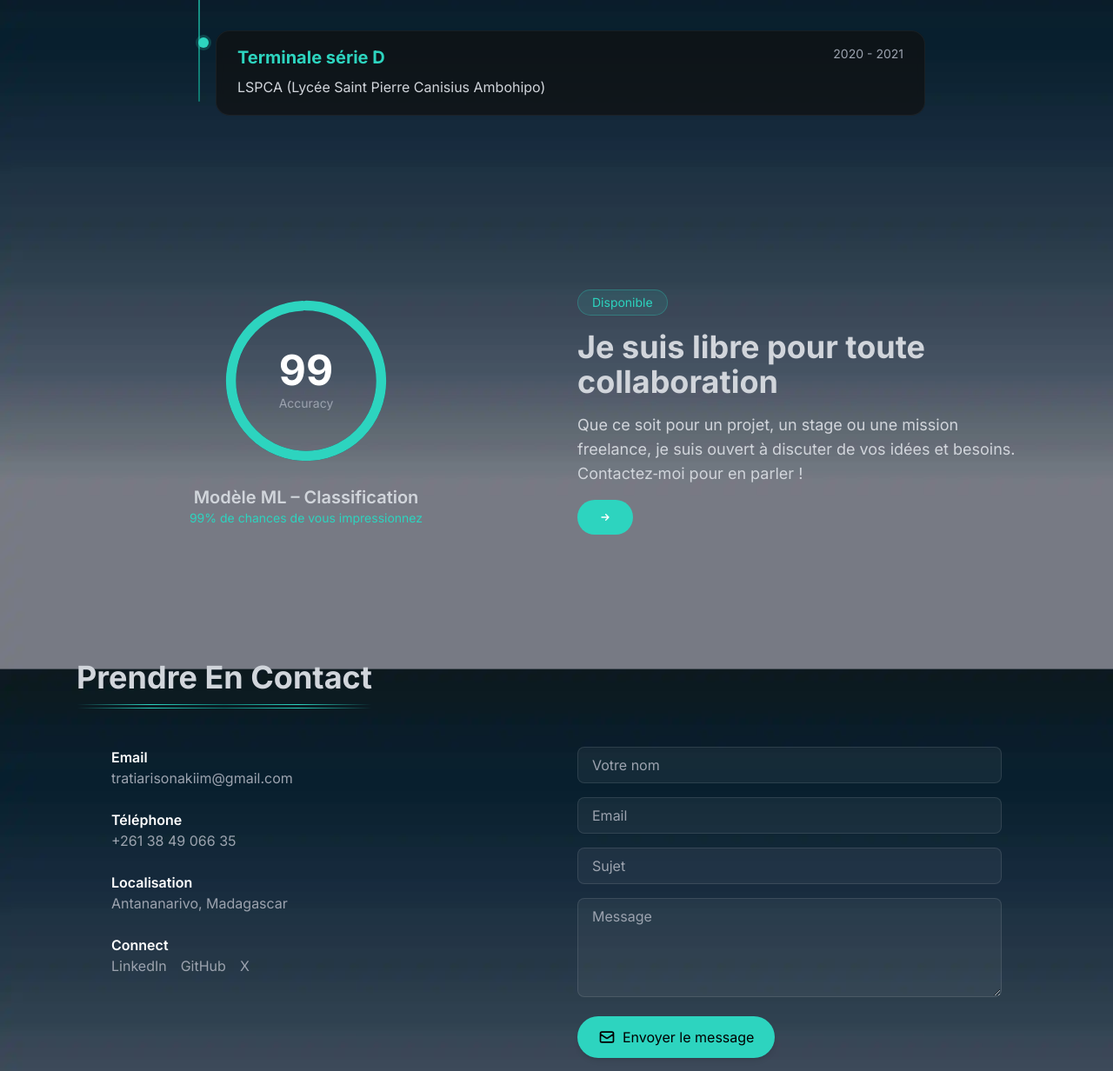
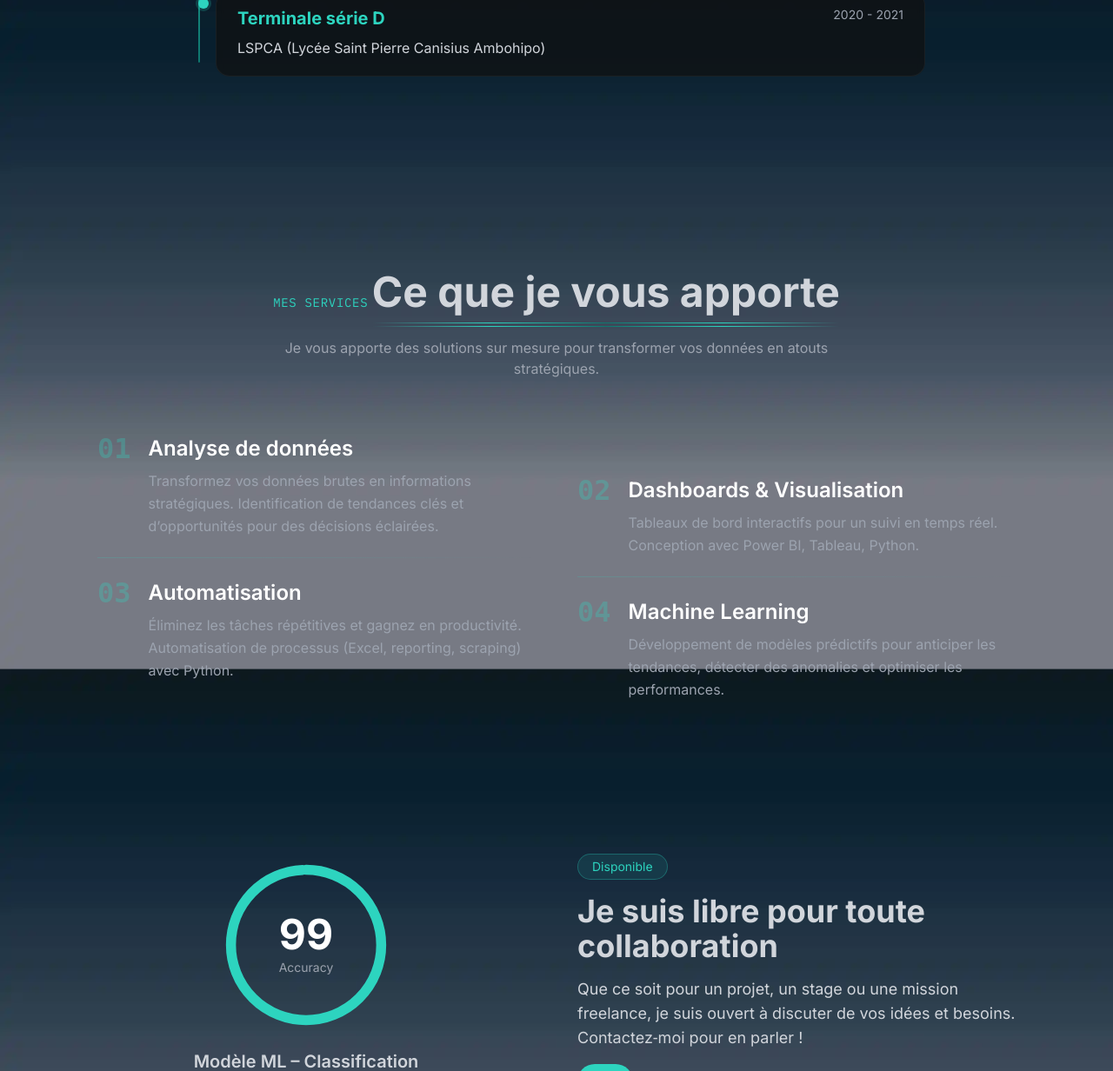
Before and after one commit to akimratiarison-rgb/portfolio-data-akim, a Flask app: page / in a window 1280 px wide. Shown: the part 5200-6432 px from the top of the page at 87% size. Run offline with Flask 3, Linux system fonts and the light colour scheme; some libraries are stand-ins or nearby versions; some web fonts are replaced.

Commit message:
Mise à jour : section service

```diff
--- a/app.py
+++ b/app.py
@@ -9,9 +9,9 @@ app = Flask(__name__)
 # ============================================
 PROJETS = [
     {
-        "titre": "Classification KNN – Systèmes IT",
-        "description": "Modèle KNN pour classifier des états de systèmes informatiques. Optimisation via GridSearchCV.",
-        "technos": ["Python", "Scikit-learn", "Pandas"],
+        "titre": "Ohatra oa",
+        "description": "ohatra",
+        "technos": ["Deep learning"],
         "lien": "#",
         "emoji": "🤖",
         "highlight": True
@@ -25,25 +25,25 @@ PROJETS = [
         "highlight": False
     },
     {
-        "titre": "Dashboard GA4",
-        "description": "Analyse du comportement utilisateur et reporting pour optimiser les conversions.",
-        "technos": ["GA4", "Looker Studio", "GTM"],
+        "titre": "Mbola !",
+        "description": "aiza koa.",
+        "technos": ["no no no "],
         "lien": "#",
         "emoji": "📊",
         "highlight": False
     },
     {
-        "titre": "Prédiction de séries temporelles",
-        "description": "Modèle LSTM pour prévoir la demande énergétique. Déploiement Flask.",
-        "technos": ["TensorFlow", "Keras", "Flask"],
+        "titre": "Mitady !",
+        "description": "tsy aiko.",
+        "technos": ["streamlit ?"],
         "lien": "#",
         "emoji": "⏳",
         "highlight": True
     },
 {
-"titre": "Analyse des ventes – Power BI",
-"description": "Dashboard interactif pour suivre les KPI de ventes. Filtres dynamiques et prévisions.",
-"technos": ["Power BI", "DAX", "SQL"],
+"titre": "Analyse des ventes Power BI",
+"description": "hevitra mety",
+"technos": ["Power BI"],
 "lien": "#",
 "emoji": "📊",
 "highlight": False
--- a/static/css/style.css
+++ b/static/css/style.css
@@ -637,3 +637,68 @@ section h2::after {
     opacity: 0;
     pointer-events: none;
 }
+
+/* Service cards – hauteur flexible mais alignée */
+/*.service-card {
+    display: flex;
+    flex-direction: column;
+    height: 100%;
+}
+.service-card p:last-child {
+    flex-grow: 1;
+}*/
+
+
+/* ========== SERVICES – STYLE TIMELINE MODERNE ========== */
+.service-block {
+    position: relative;
+    transition: all 0.3s ease;
+}
+.service-block .service-number {
+    font-family: monospace;
+    font-size: 2rem;
+    font-weight: 600;
+    color: rgba(45, 212, 191, 0.3);
+    line-height: 1;
+    transition: all 0.2s ease;
+}
+.service-block:hover .service-number {
+    color: #2dd4bf;
+    transform: translateX(5px);
+}
+.service-tag {
+    font-size: 0.7rem;
+    background: rgba(255, 255, 255, 0.05);
+    padding: 0.2rem 0.7rem;
+    border-radius: 2rem;
+    color: #9ca3af;
+    transition: 0.2s;
+}
+.service-block:hover .service-tag {
+    background: rgba(45, 212, 191, 0.15);
+    color: #2dd4bf;
+}
+
+/* Lien décoratif entre les blocs */
+.service-block:not(:last-child)::after {
+    content: '';
+    position: absolute;
+    bottom: -1.5rem;
+    left: 0;
+    width: 100%;
+    height: 1px;
+    background: linear-gradient(90deg, rgba(45,212,191,0.2), transparent);
+}
+
+/* Ajustements mobiles */
+@media (max-width: 768px) {
+    .service-block .service-number {
+        font-size: 1.5rem;
+    }
+    .service-block h3 {
+        font-size: 1.3rem;
+    }
+    .service-block p {
+        font-size: 0.85rem;
+    }
+}
--- a/static/js/main.js
+++ b/static/js/main.js
@@ -84,7 +84,29 @@ document.querySelectorAll('a[href^="#"]').forEach(anchor => {
     });
 });
 
-// ========== ANIMATED COUNTERS (statistiques) ==========
+// ========== ANIMATED COUNTERS (mobile = scroll, desktop = 2s) ==========
+function animateCounters() {
+    const counters = document.querySelectorAll('.stat-number');
+    counters.forEach(stat => {
+        const target = parseInt(stat.dataset.target);
+        if (isNaN(target)) return;
+        let current = 0;
+        const interval = setInterval(() => {
+            current += target / 50;
+            if (current < target) {
+                stat.innerText = Math.floor(current);
+            } else {
+                stat.innerText = target;
+                clearInterval(interval);
+            }
+        }, 30);
+    });
+}
+
+const isMobile = window.matchMedia('(max-width: 768px)').matches;
+
+if (isMobile) {
+    // Mobile : animation au scroll (IntersectionObserver)
     const counters = document.querySelectorAll('.stat-number');
     const counterObserver = new IntersectionObserver((entries) => {
         entries.forEach(entry => {
@@ -102,6 +124,12 @@ const counterObserver = new IntersectionObserver((entries) => {
         });
     }, { threshold: 0.3 });
     counters.forEach(c => counterObserver.observe(c));
+} else {
+    // Desktop : animation 2 secondes après le chargement
+    window.addEventListener('load', function() {
+        setTimeout(animateCounters, 2000);
+    });
+}
 
 // ========== REVEAL ON SCROLL ==========
 const revealElements = document.querySelectorAll('.reveal');
@@ -252,7 +280,7 @@ function initTechZigzagReveal() {
 
 document.addEventListener('DOMContentLoaded', initTechZigzagReveal);
 
-// === FAUX CHARGEMENT (simulation) + DISPARITION QUAND TOUT EST CHARGÉ ===
+// === FAUX CHARGEMENT (simulation) ===
 window.addEventListener('load', function() {
     const loader = document.getElementById('loader-overlay');
     if (loader) {
--- a/templates/base.html
+++ b/templates/base.html
@@ -55,7 +55,7 @@
                 <a href="#hero" class="nav-link">Accueil</a>
                 <a href="#projets" class="nav-link">Projets</a>
                 <a href="#certifs" class="nav-link">Certifications</a>
-                <a href="#expertise" class="nav-link">Expertise</a>
+                <a href="#services" class="nav-link">Services</a>
                 <a href="#contact" class="nav-link">Contact</a>
             </div>
              <button id="menu-btn" class="md:hidden text-gray-300 focus:outline-none">
@@ -83,9 +83,9 @@
     <footer class="text-center py-8 text-sm text-gray-500 border-t border-white/5">
         <div class="max-w-6xl mx-auto px-6">
             <div class="flex flex-col md:flex-row justify-between items-center gap-4">
-                <p>Akim Ratiarison ©2026 Tous droits réservés</p>
+                <p>Akim Ratiarison ©2026.Tous droits réservés</p>
                 <div>
-                    <p class="signature-name text-lg">Fait avec beaucoup de <i class="fas fa-heart text-red-500"></i></p>
+                    <p class="signature-name text-lg">fait avec beaucoup de <i class="fas fa-heart text-red-500"></i></p>
                 </div>
                 <div class="flex gap-6">
                     <a href="https://github.com/akimratiarison-rgb" target="_blank" class="hover:text-accent transition text-xl" aria-label="GitHub">
--- a/templates/index.html
+++ b/templates/index.html
@@ -207,8 +207,84 @@
     </div>
 </section>
 
+<!-- SECTION MES SERVICES  -->
+<section id="services" class="py-24 reveal">
+    <div class="max-w-6xl mx-auto px-6">
+        <!-- En-tête avec sous-titre -->
+        <div class="text-center mb-16">
+            <span class="text-accent font-mono text-sm uppercase tracking-wider">Mes services</span>
+            <h2 class="text-4xl md:text-5xl font-bold mt-2">Ce que je vous apporte</h2>
+            <p class="text-gray-400 max-w-2xl mx-auto mt-4">Je vous apporte des solutions sur mesure pour transformer vos données en atouts stratégiques.</p>
+        </div>
 
-<!-- SECTION DISPONIBILITÉ + MODEL ACCURACY -->
+        <!-- Grille asymétrique -->
+        <div class="grid md:grid-cols-2 gap-12 items-start">
+            <!-- Colonne gauche : services 1 et 3 -->
+            <div class="space-y-12">
+                <!-- Service 1 : Analyse de donnees -->
+                <div class="service-block group">
+                    <div class="flex items-start gap-5">
+                        <div class="service-number">01</div>
+                        <div>
+                            <h3 class="text-2xl font-semibold text-white group-hover:text-accent transition">Analyse de données</h3>
+                            <p class="text-gray-400 mt-2 leading-relaxed">
+                                Transformez vos données brutes en informations stratégiques. Identification de tendances clés et d’opportunités pour des décisions éclairées.
+                            </p>
+
+                        </div>
+                    </div>
+                </div>
+
+                <!-- Service 3 : Automatisation -->
+                <div class="service-block group">
+                    <div class="flex items-start gap-5">
+                        <div class="service-number">03</div>
+                        <div>
+                            <h3 class="text-2xl font-semibold text-white group-hover:text-accent transition">Automatisation</h3>
+                            <p class="text-gray-400 mt-2 leading-relaxed">
+                                Éliminez les tâches répétitives et gagnez en productivité. Automatisation de processus (Excel, reporting, scraping) avec Python.
+                            </p>
+
+                        </div>
+                    </div>
+                </div>
+            </div>
+
+            <!-- Colonne droite : services 2 et 4-->
+            <div class="space-y-12 md:mt-12">
+                <!-- Service 2 : Dashboards & Visualisation -->
+                <div class="service-block group">
+                    <div class="flex items-start gap-5">
+                        <div class="service-number">02</div>
+                        <div>
+                            <h3 class="text-2xl font-semibold text-white group-hover:text-accent transition">Dashboards & Visualisation</h3>
+                            <p class="text-gray-400 mt-2 leading-relaxed">
+                                Tableaux de bord interactifs pour un suivi en temps réel. Conception avec Power BI, Tableau, Python.
+                            </p>
+
+                        </div>
+                    </div>
+                </div>
+
+                <!-- Service 4 : Machine Learning -->
+                <div class="service-block group">
+                    <div class="flex items-start gap-5">
+                        <div class="service-number">04</div>
+                        <div>
+                            <h3 class="text-2xl font-semibold text-white group-hover:text-accent transition">Machine Learning</h3>
+                            <p class="text-gray-400 mt-2 leading-relaxed">
+                                Développement de modèles prédictifs pour anticiper les tendances, détecter des anomalies et optimiser les performances.
+                            </p>
+
+                        </div>
+                    </div>
+                </div>
+            </div>
+        </div>
+    </div>
+</section>
+
+<!-- SECTION DISPONIBILITÉ + ROND  -->
 <div class="grid md:grid-cols-2 gap-12 items-center my-20 reveal">
     <!-- Colonne gauche : widget accuracy -->
     <div class="model-accuracy text-center">
```
Lines whose indentation alone changed are shown as unchanged.
